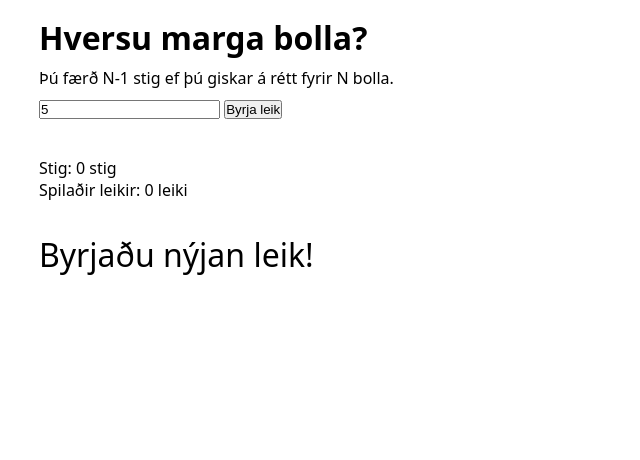
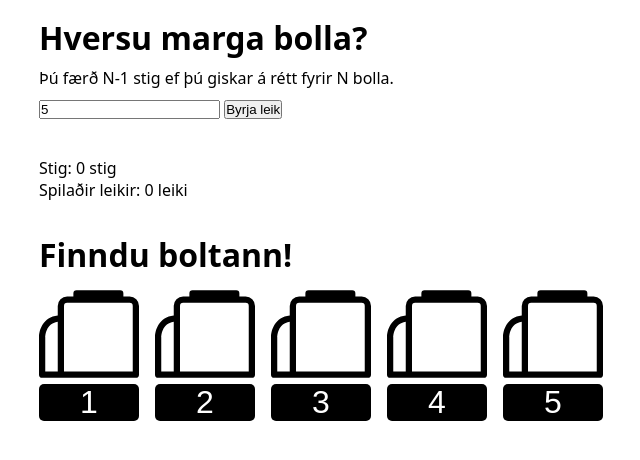
Before and after one commit to vefforritun/vef1-2022-v8-f11, a website with bundled scripts: page index.html in a window 1280 px wide. Both pictures are taken after typing "5" into the empty fields and a click on the button "Byrja leik". Shown: the whole page, without its empty margins (317-957 px from the left). Built offline with nearby package versions, Linux system fonts and the light colour scheme.

Commit message:
úr fyrirlestri 11

```diff
--- a/index.html
+++ b/index.html
@@ -47,7 +47,7 @@
         <h2 class="heading">Hversu marga bolla?</h2>
         <p>Þú færð N-1 stig ef þú giskar á rétt fyrir N bolla.</p>
         <form class="form">
-          <input class="form__input" type="number" id="cups" value="" />
+          <input class="form__input" type="number" id="cups" name="cups" value="" />
           <button class="form__button">Byrja leik</button>
           <div class="form__error form__error--hidden">
             Fjöldi bolla verður að vera á bilinu 2–<span id="max_cups">9</span>
--- a/lib/ui.js
+++ b/lib/ui.js
@@ -15,7 +15,21 @@ export function emptyElement(element) {
  * @param {string} screen Annað hvort `main` eða `waiting` eftir því hvort á að birta.
  */
 export function showScreen(screen) {
-  // TODO útfæra
+  const main = document.querySelector('.game__main');
+  const waiting = document.querySelector('.game__waiting');
+
+  main.classList.add('game__main--hidden')
+  waiting.classList.add('game__waiting--hidden')
+
+  switch (screen) {
+    case 'main':
+      main.classList.remove('game__main--hidden')
+      break;
+    case 'waiting':
+      waiting.classList.remove('game__waiting--hidden')
+      break;
+    default:
+  }
 }
 
 /**
@@ -27,5 +41,20 @@ export function showScreen(screen) {
  * @returns Elementi fyrir bolla.
  */
 export function createCup(num, svg, onClick) {
-  // TODO útfæra
+  const el = document.createElement('div');
+  el.classList.add('cup')
+
+  const image = el.appendChild(svg.cloneNode(true))
+  el.appendChild(image);
+
+  const button = document.createElement('button');
+  button.classList.add('cup__button');
+  button.addEventListener('click', onClick)
+  button.innerText = num.toString();
+  button.dataset.num = num;
+
+  el.appendChild(button);
+
+  return el;
+
 }
--- a/main.js
+++ b/main.js
@@ -49,7 +49,7 @@ document.querySelector('#max_cups').innerText = MAX_NUM_OF_CUPS;
  * @returns
  */
 function onCupClick(e) {
-  // TODO útfæra
+  console.log(e.target.dataset.num);
 }
 
 /**
@@ -58,7 +58,12 @@ function onCupClick(e) {
  * @param {element} parent Element sem á að setja bollana inn í.
  */
 function createCups(num, parent) {
-  // TODO útfæra
+  emptyElement(parent)
+
+  for (let i = 1; i <= num; i++) {
+    const cup = createCup(i, svg, onCupClick);
+    parent.appendChild(cup);
+  }
 }
 
 /**
@@ -74,13 +79,27 @@ function createCups(num, parent) {
  */
 function onFormSubmit(e) {
   e.preventDefault();
+  console.log(e)
+
+  const input = e.target.querySelector('input')
+  const value = input.value;
+
+  const isValid = isValidNum(value, MIN_NUM_OF_CUPS, MAX_NUM_OF_CUPS);
 
   const formError = document.querySelector('.form__error');
-
   formError.classList.add('form__error--hidden');
 
-  // TODO útfæra
+  const valueAsNumber = Number.parseInt(value)
+  if (isValid) {
+    showScreen('main');
+    createCups(valueAsNumber, document.querySelector('.cups'))
+    state.currentCup = randomNumber(1, valueAsNumber);
+  } else {
+    formError.classList.remove('form__error--hidden');
+  }
 }
+
+
 
 // Tengir event handler við formið.
 document.querySelector('form').addEventListener('submit', onFormSubmit);
```
Also changed, not shown: 2 other files.
